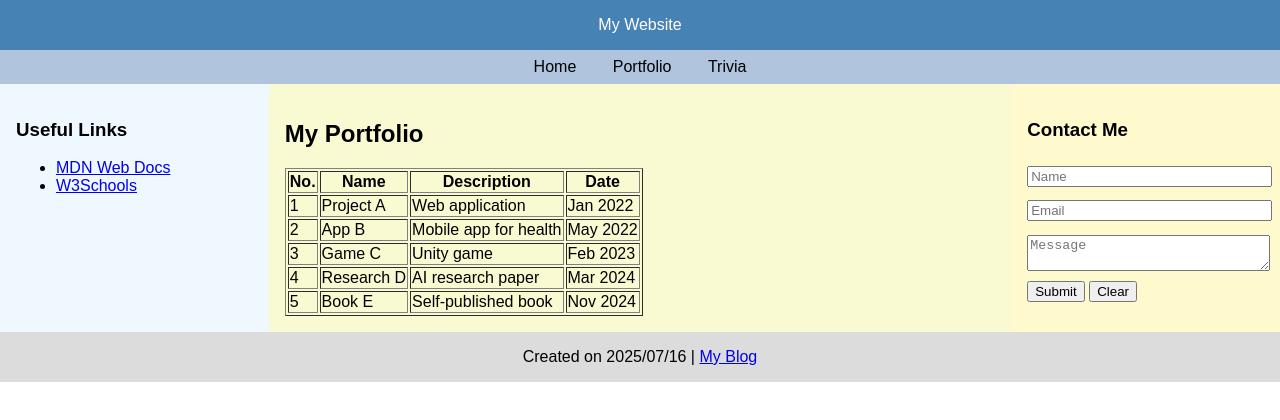
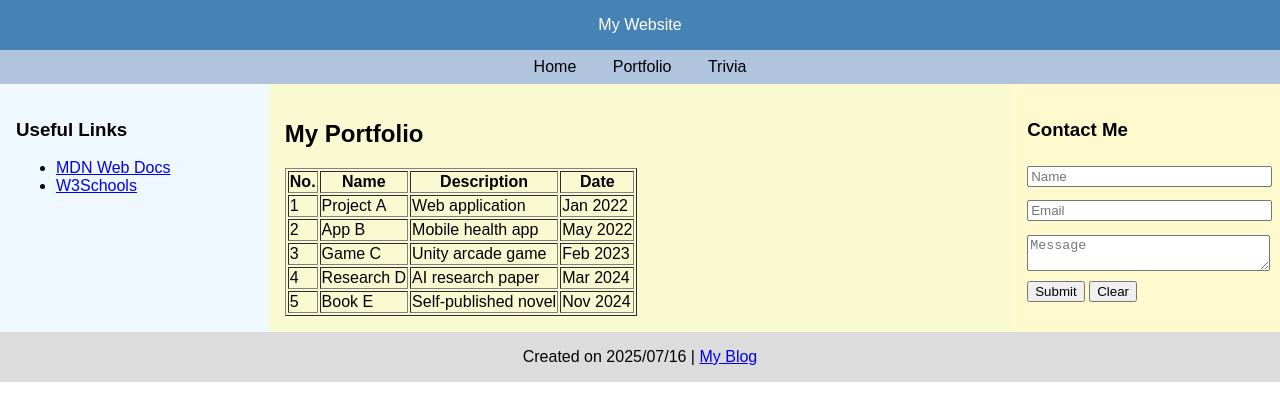
Before and after one commit to Lyche11/1, a plain HTML site: page portfolio.html in a window 1280 px wide. Drawn offline with Linux system fonts and the light colour scheme.

Commit message:
Update portfolio.html

```diff
--- a/portfolio.html
+++ b/portfolio.html
@@ -8,12 +8,15 @@
 </head>
 <body>
   <div class="header">My Website</div>
+
   <div class="navbar">
     <a href="index.html">Home</a>
     <a href="portfolio.html">Portfolio</a>
     <a href="trivia.html">Trivia</a>
   </div>
+
   <div class="container">
+    <!-- 左侧链接栏 -->
     <div class="sidebar-left">
       <h3>Useful Links</h3>
       <ul>
@@ -21,19 +24,35 @@
         <li><a href="https://www.w3schools.com" target="_blank">W3Schools</a></li>
       </ul>
     </div>
+
+    <!-- 主要内容 -->
     <div class="content">
       <h2>My Portfolio</h2>
       <table border="1">
-        <tr><th>No.</th><th>Name</th><th>Description</th><th>Date</th></tr>
-        <tr><td>1</td><td>Project A</td><td>Web application</td><td>Jan 2022</td></tr>
-        <tr><td>2</td><td>App B</td><td>Mobile app for health</td><td>May 2022</td></tr>
-        <tr><td>3</td><td>Game C</td><td>Unity game</td><td>Feb 2023</td></tr>
-        <tr><td>4</td><td>Research D</td><td>AI research paper</td><td>Mar 2024</td></tr>
-        <tr><td>5</td><td>Book E</td><td>Self-published book</td><td>Nov 2024</td></tr>
+        <tr>
+          <th>No.</th><th>Name</th><th>Description</th><th>Date</th>
+        </tr>
+        <tr>
+          <td>1</td><td>Project A</td><td>Web application</td><td>Jan 2022</td>
+        </tr>
+        <tr>
+          <td>2</td><td>App B</td><td>Mobile health app</td><td>May 2022</td>
+        </tr>
+        <tr>
+          <td>3</td><td>Game C</td><td>Unity arcade game</td><td>Feb 2023</td>
+        </tr>
+        <tr>
+          <td>4</td><td>Research D</td><td>AI research paper</td><td>Mar 2024</td>
+        </tr>
+        <tr>
+          <td>5</td><td>Book E</td><td>Self‑published novel</td><td>Nov 2024</td>
+        </tr>
       </table>
     </div>
+
+    <!-- 右侧联系表单 -->
     <div class="sidebar-right">
-      <h3>Contact Me</h3>
+      <h3>Contact Me</h3>
       <form>
         <input type="text" placeholder="Name" /><br />
         <input type="email" placeholder="Email" /><br />
@@ -43,6 +62,9 @@
       </form>
     </div>
   </div>
-  <div class="footer">Created on 2025/07/16 | <a href="#">My Blog</a></div>
+
+  <div class="footer">
+    Created on 2025/07/16 | <a href="#">My Blog</a>
+  </div>
 </body>
 </html>
```
